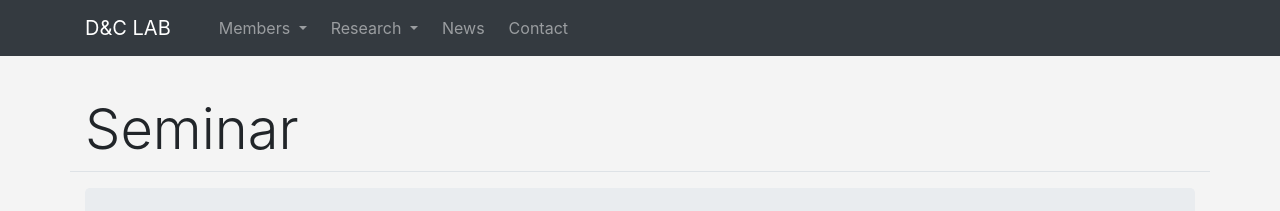
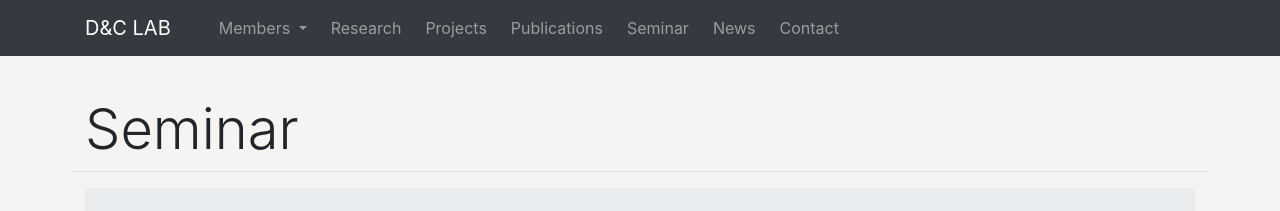
Before and after one commit to KU-Cloud/ku-cloud.github.io, a Jekyll site: the page built from seminar.html, in a window 1280 px wide. Shown: the top 211 px of the page. Built offline with Jekyll 4.4.1, drawn with Linux system fonts in a browser that asks for light colours.

Commit message:
update: rollback some navbar changes for pages

```diff
--- a/_includes/navbar.html
+++ b/_includes/navbar.html
@@ -10,16 +10,10 @@
                 <a href="/members" class="dropdown-item">Students</a>
             </div>
         </div>
-        <div class="dropdown mr-4">
-            <a href="#" class="navbar-text dropdown-toggle" id="research-menu" data-toggle="dropdown" aria-haspopup="true" aria-expanded="false">
-                Research
-            </a>
-            <div class="dropdown-menu" aria-labelledby="research-menu">
-                <a href="/publications" class="dropdown-item">Publications</a>
-                <a href="/projects" class="dropdown-item">Projects</a>
-                <a href="/seminar" class="dropdown-item">Seminar</a>
-            </div>
-        </div>
+        <a href="/research" class="navbar-text mr-4">Research</a>
+        <a href="/projects" class="navbar-text mr-4">Projects</a>
+        <a href="/publications" class="navbar-text mr-4">Publications</a>
+        <a href="/seminar" class="navbar-text mr-4">Seminar</a>
         <a href="/news" class="navbar-text mr-4">News</a>
         <a href="/contact" class="navbar-text">Contact</a>
     </div>
```
